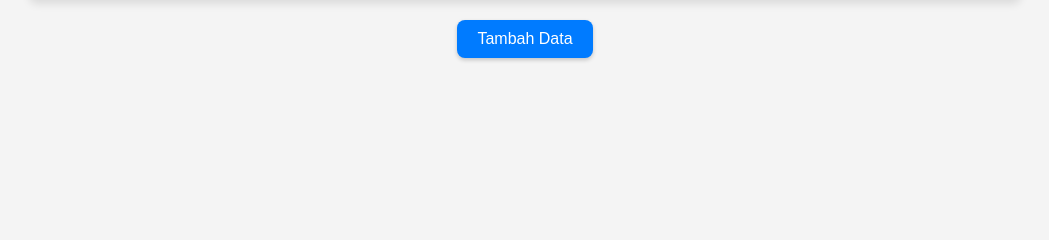
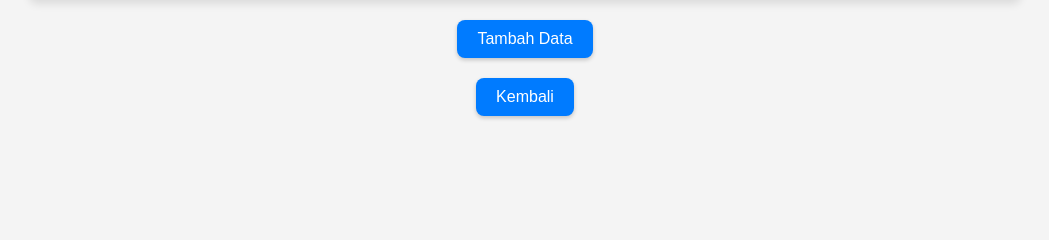
Before and after one commit to Waaannns/family, a Flask app: template templates/admin.html in a window 1280 px wide. Shown: the part 142-382 px from the top of the page, without its empty margins (115-1164 px from the left). Run offline with Flask 3, Linux system fonts and the light colour scheme; the template is opened without the code that fills it, so the values that code supplies are empty.

Commit message:
Update admin.html

```diff
--- a/templates/admin.html
+++ b/templates/admin.html
@@ -28,5 +28,6 @@
         {% endfor %}
     </table>
     <a href="/adduser" class="btn-tambah-data">Tambah Data</a>
+    <a href="/" class="btn-tambah-data">Kembali</a>
 </body>
 </html>
```
